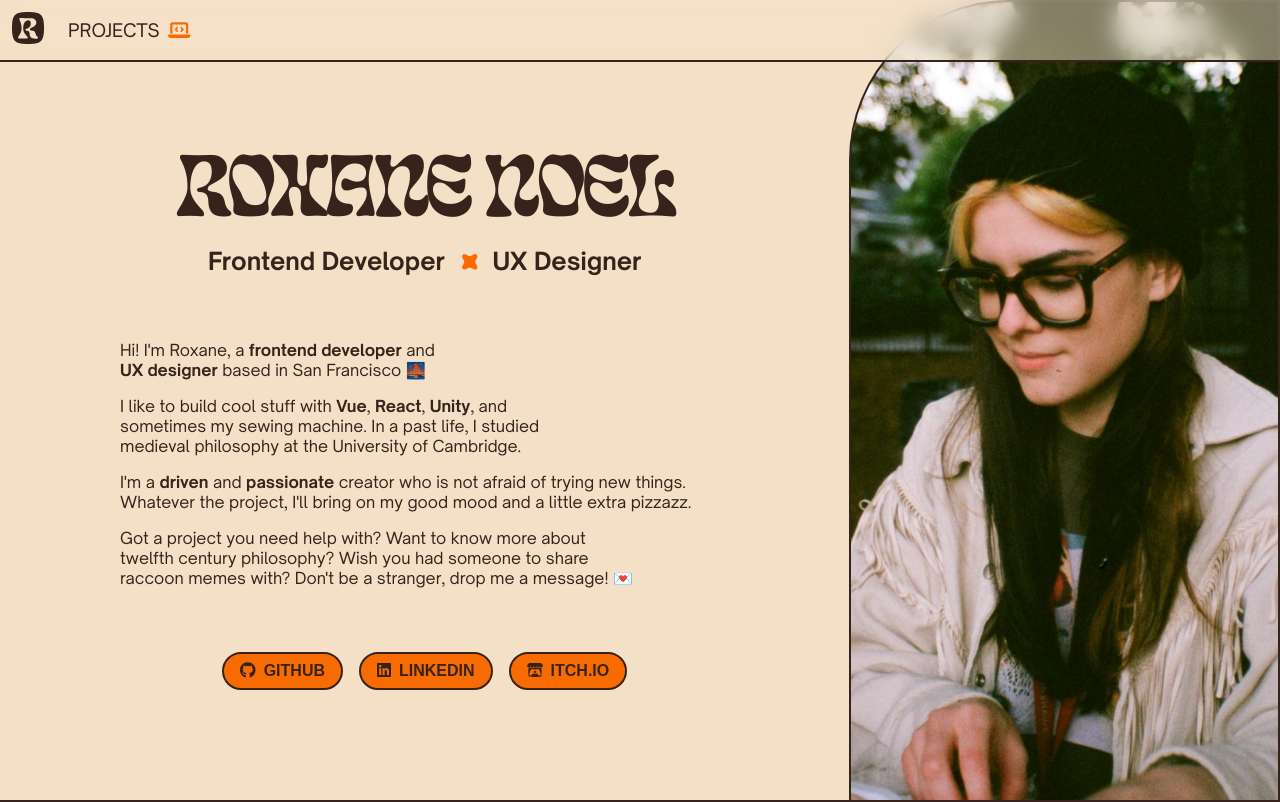
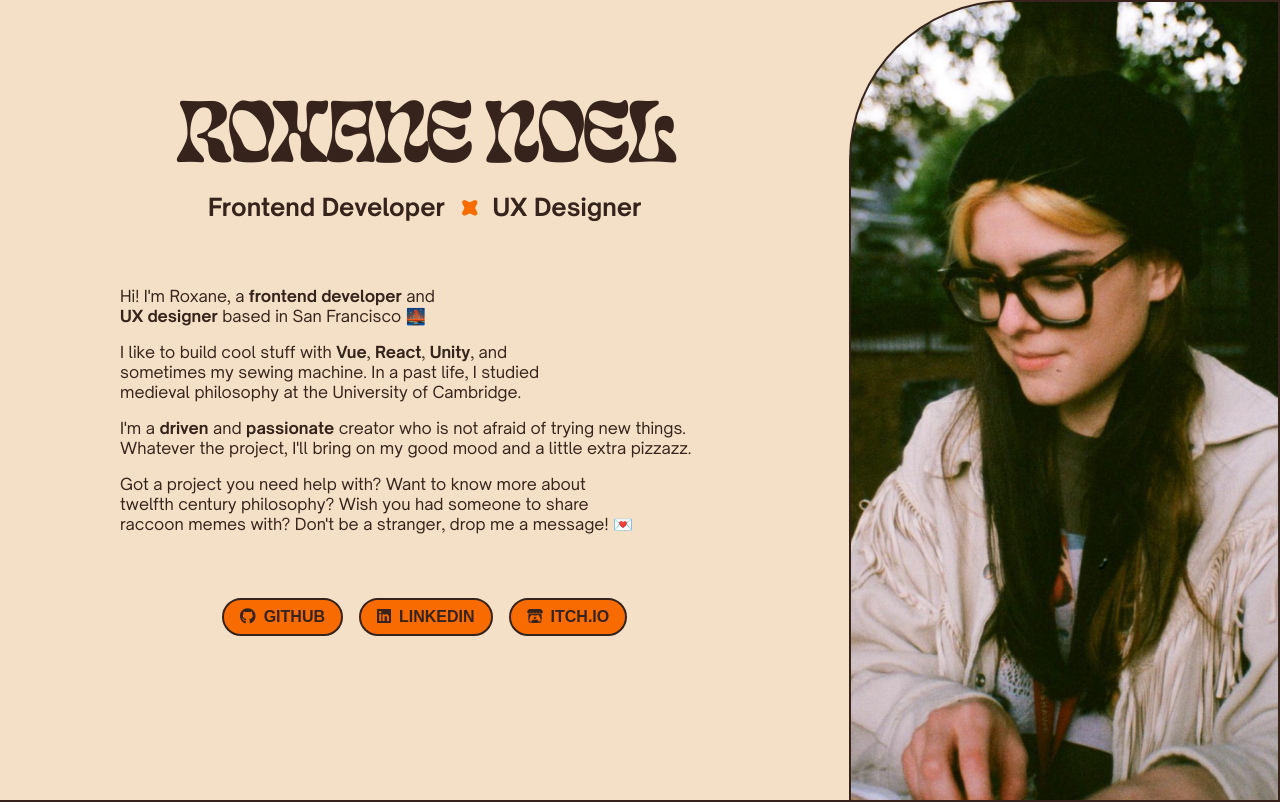
Before and after one commit to Roxanoel/roxanoel.github.io, a React (Create React App) app: page / in a window 1280 px wide. Shown: the top 802 px of the page. Built offline with nearby package versions, Linux system fonts and the light colour scheme.

Commit message:
Commented out text that is not ready

```diff
--- a/src/App.js
+++ b/src/App.js
@@ -7,12 +7,14 @@ function App() {
     <div className="app">
       <div className="app-container">
         <header className="app-header">
-          <Navbar />
+          {/*<Navbar />*/}
         </header>
           <div id="hero-section">
             <HeroSection />
           </div>
+          {/*
           <ProjectsSection />
+          */}
           {/*<Footer /> */}
       </div>
     </div>
--- a/src/scss/components/_title.scss
+++ b/src/scss/components/_title.scss
@@ -11,7 +11,7 @@
 
     text-align: left;
     padding: 0;
-    margin-top: 54px;
+    //margin-top: 54px;  // Put it back when Navbar
   }
 
   // Old, was used when title was part of app header
```
